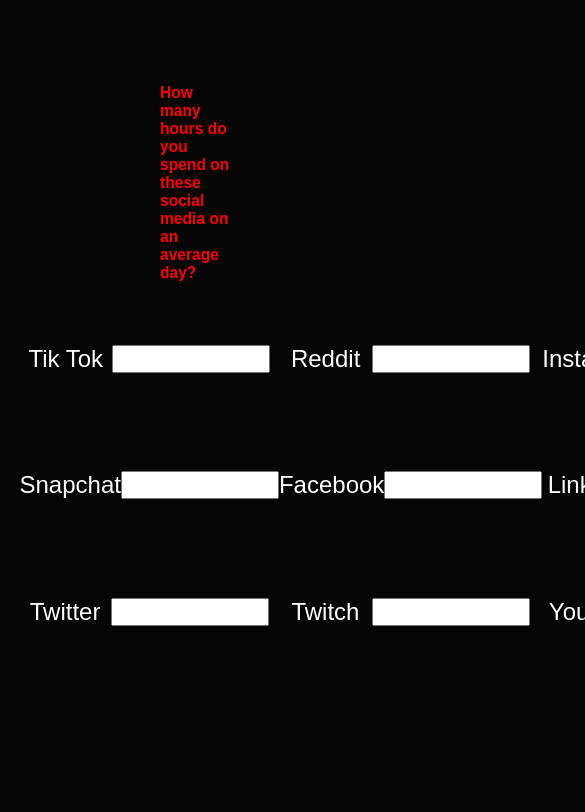
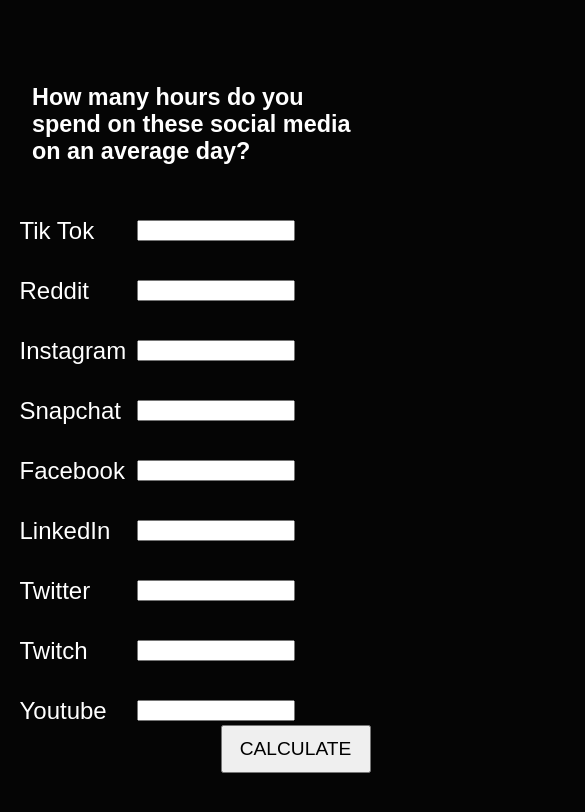
Before and after one commit to Abdulhamidsa/group-project, a React (Vite) app: page / in a window 390 px wide. Both pictures are taken after a click on the button "Start". Shown: the top 812 px of the page, 585 px wide, since content can reach past the window. Built offline with nearby package versions, Linux system fonts and the light colour scheme.

Commit message:
mobile is looking weird

```diff
--- a/src/components/Form.jsx
+++ b/src/components/Form.jsx
@@ -66,8 +66,10 @@
               {SoMe.map((element) => {
                 return (
                   <div className="form-control" key={element.key}>
-                    <label htmlFor={element.name}>{element.name}</label>
-                    <input type="number" name={element.key}></input>
+                    <label class="column1" htmlFor={element.name}>
+                      {element.name}
+                    </label>
+                    <input class="column2" type="number" name={element.key}></input>
                   </div>
                 );
               })}
--- a/src/index.scss
+++ b/src/index.scss
@@ -66,12 +66,12 @@
 }
 
 .form-control {
-  display: flex;
-  justify-content: space-evenly;
+  display: grid;
+  grid-template-columns: 2fr 3fr;
   width: 100%;
 
   input {
-    width: 150px;
+    width: 120px;
   }
 }
 
@@ -93,22 +93,66 @@
     margin-left: 10rem;
     margin-right: 10rem;
     font-size: 4vw;
-    color: red;
   }
-}
 
-@media only screen and (max-width: 600px) {
   .form_grid {
     margin-left: 5vw;
     margin-right: 5vw;
     display: grid;
     align-items: center;
-    grid-template-columns: 1fr 1fr 1fr;
-    grid-template-rows: 15vh 15vh 15vh;
+    grid-template-columns: 50% 50%;
+    grid-template-rows: 1fr 1fr 1fr 1fr 1fr 1fr 1fr 1fr;
+  }
+
+  .calcBtn {
+    grid-column-start: 2;
+    grid-row-start: 5;
+  }
+}
+@media only screen and (max-width: 610px) {
+  .form_header {
+    margin-left: 2rem;
+    margin-right: 2rem;
+    font-size: 6vw;
+  }
+
+  .form_grid {
+    margin-left: 5vw;
+    margin-right: 5vw;
+    justify-content: center;
+    align-items: center;
+    display: grid;
+    align-items: center;
+    grid-template-columns: 100%;
+    grid-template-rows: 1fr 1fr 1fr 1fr 1fr 1fr 1fr 1fr;
 
     label {
       font-size: 1.5rem;
-      color: white;
     }
   }
+
+  .form-control {
+    padding-top: 2rem;
+    display: grid;
+    grid-template-columns: 2fr 4fr;
+    justify-content: center;
+    align-items: center;
+    width: 100%;
+
+    input {
+      width: 150px;
+    }
+  }
+
+  .calcBtn {
+    margin: 0rem;
+    font-size: 1.2rem;
+    font-family: var(--prim-font);
+    grid-column-start: 1;
+    grid-row-start: 10;
+    margin-left: auto;
+    display: block;
+    width: 150px;
+    height: 3rem;
+  }
 }
```
Also changed, not shown: src/components/Calculate.jsx (line endings or trailing spaces).
